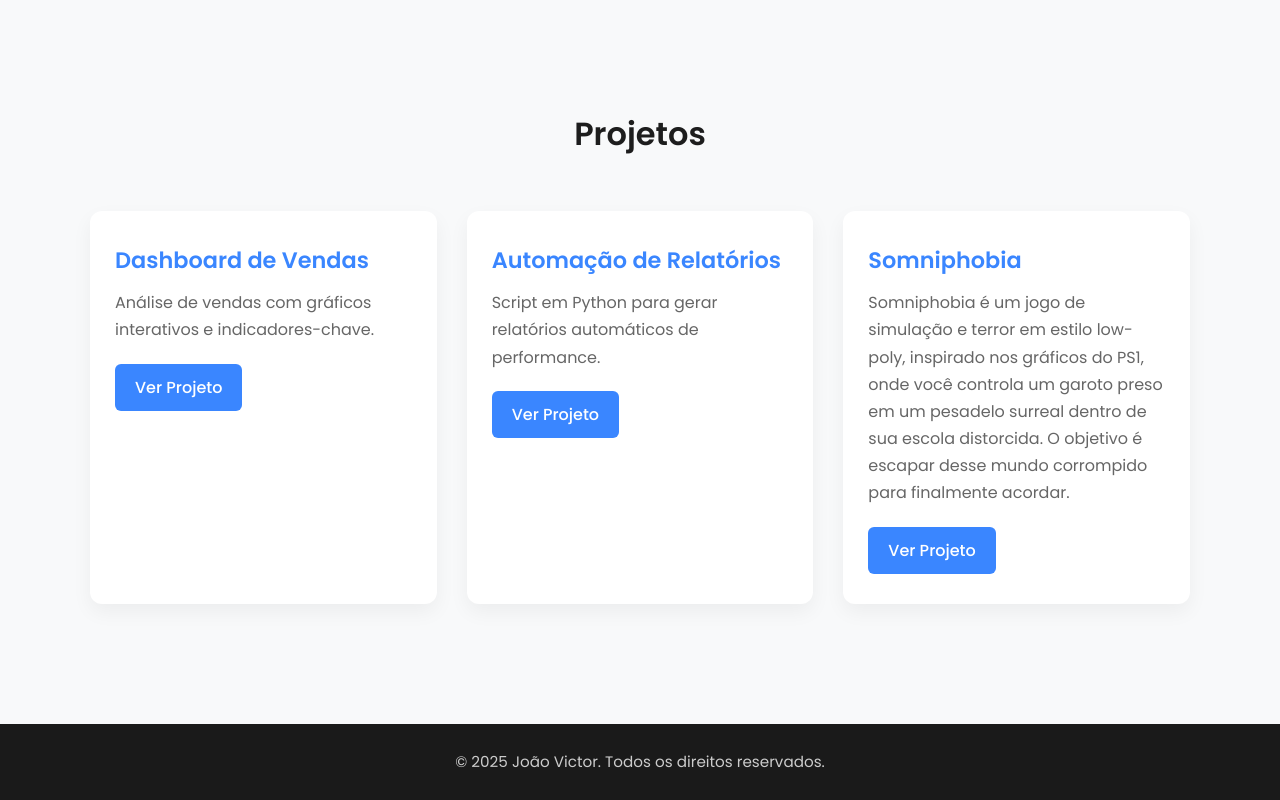
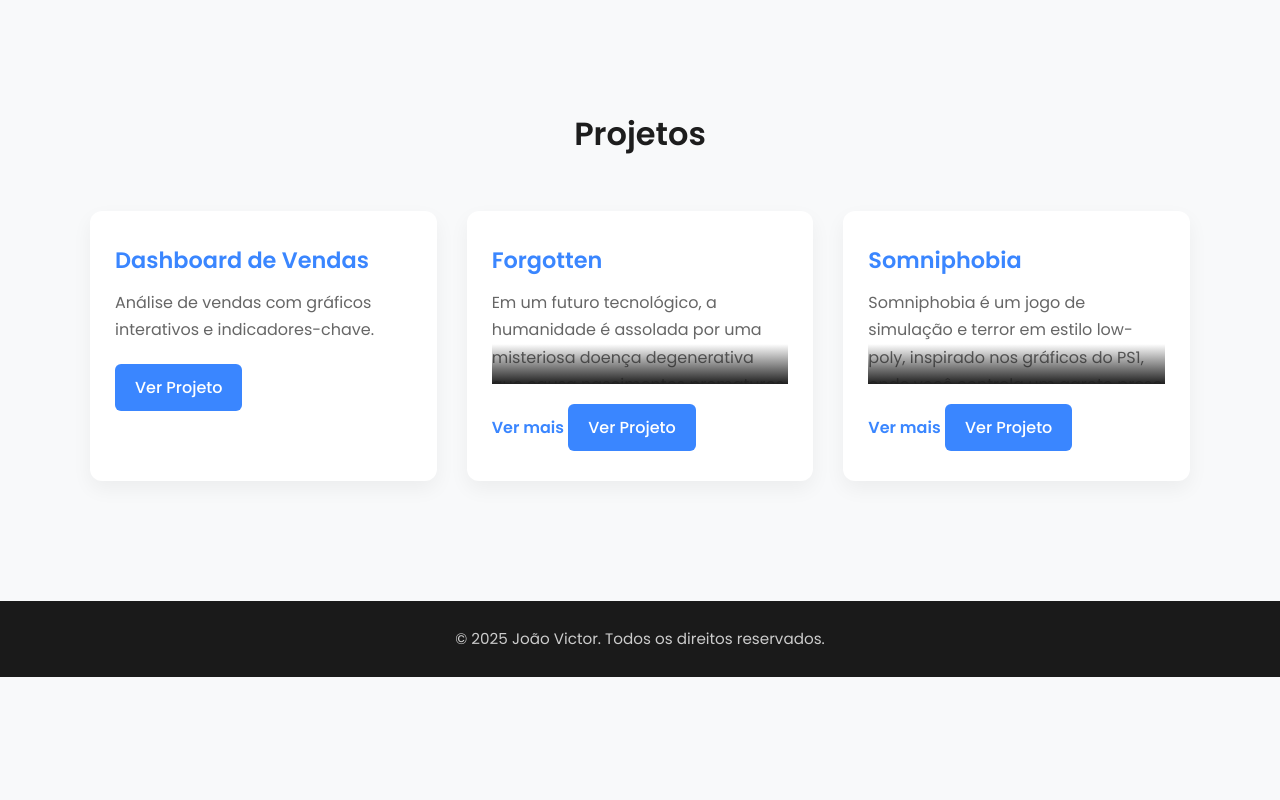
Before and after one commit to Joaovictornbrasil/portfolio, a plain HTML site: page index.html in a window 1280 px wide. Shown: the part 948-1748 px from the top of the page. After the commit the page ends 1625 px from the top, so only its background shows below. Drawn offline with nearby package versions, Linux system fonts and the light colour scheme.

Commit message:
quase finalizado

```diff
--- a/index.html
+++ b/index.html
@@ -117,13 +117,15 @@
           <a href="#" target="_blank" class="btn">Ver Projeto</a>
         </div>
         <div class="projeto-card">
-          <h3>Automação de Relatórios</h3>
-          <p>Script em Python para gerar relatórios automáticos de performance.</p>
+          <h3>Forgotten</h3>
+          <p class="expandable-text">Em um futuro tecnológico, a humanidade é assolada por uma misteriosa doença degenerativa que causa nascimentos prematuros. Para combater a epidemia, uma elite de operadores conhecidos como "Kammerjäger" utiliza nanotecnologia para enviar seus avatares ao sistema imunológico dos doentes. Sua missão é conter a infecção para extrair o CPH4, um composto vital encontrado em recém-nascidos que é a única cura para os adultos.</p>
+          <span class="see-more-btn">Ver mais</span>
           <a href="#" target="_blank" class="btn">Ver Projeto</a>
         </div>
         <div class="projeto-card">
           <h3>Somniphobia</h3>
-          <p>Somniphobia é um jogo de simulação e terror em estilo low-poly, inspirado nos gráficos do PS1, onde você controla um garoto preso em um pesadelo surreal dentro de sua escola distorcida. O objetivo é escapar desse mundo corrompido para finalmente acordar.</p>
+          <p class="expandable-text">Somniphobia é um jogo de simulação e terror em estilo low-poly, inspirado nos gráficos do PS1, onde você controla um garoto preso em um pesadelo surreal dentro de sua escola distorcida. O objetivo é escapar desse mundo corrompido para finalmente acordar.</p>
+          <span class="see-more-btn">Ver mais</span>
           <a href="https://github.com/Andersonndiass/Somniphobia?tab=readme-ov-file" target="_blank" class="btn">Ver
             Projeto</a>
         </div>
--- a/script.js
+++ b/script.js
@@ -49,12 +49,11 @@ const projetos = [
     ]
   },
   {
-    titulo: "Automação de Relatórios",
-    descricao: "Script em Python para gerar relatórios automáticos de performance.",
+    titulo: "Forgotten",
+    descricao: "Nesta realidade, a humanidade avançada enfrenta uma epidemia que degenera lentamente o corpo e força crianças a nascerem prematuras. Para salvar a população, os doentes são isolados em cápsulas de contenção enquanto os Kammerjäger, operadores de elite, enviam seus avatares por nanobots para combater a infecção de dentro do sistema imune. O objetivo é purificar o organismo para a extração segura do CPH4 dos recém-nascidos, um composto essencial usado para curar os adultos. Contudo, a tecnologia das cápsulas foi adaptada para um uso secundário e perigoso: reviver as memórias mais felizes de uma pessoa. Esta experiência, embora reconfortante, tem um custo terrível, drenando a vitalidade do usuário a cada sessão. A máquina, altamente viciante, transforma o alívio em uma lenta sentença de morte. Nosso protagonista, um morador do grande centro comercial de Treggërba, vive o luto pela perda trágica de sua família. Desolado e em busca de qualquer alívio, ele se vê perigosamente atraído pela promessa da cápsula de memórias, um refúgio que pode custar sua própria vida.",
     competencias: [
-      "Python e bibliotecas pandas/openpyxl",
-      "Automação de processos",
-      "Manipulação de arquivos Excel"
+      "Trabalho em equipe",
+      "Roteirização",
     ],
     link: "#",
     // SOLUÇÃO: Usando "imagem" (singular) com uma única URL.
@@ -194,3 +193,21 @@ lightboxModal.addEventListener('click', (e) => {
     closeLightbox();
   }
 });
+
+// ======= FUNCIONALIDADE VER MAIS / VER MENOS =======
+document.querySelectorAll('.see-more-btn').forEach(button => {
+  button.addEventListener('click', event => {
+    // Encontra o card pai mais próximo do botão clicado
+    const card = event.target.closest('.projeto-card');
+
+    // Adiciona ou remove a classe 'expanded' no card
+    card.classList.toggle('expanded');
+
+    // Muda o texto do botão com base na presença da classe 'expanded'
+    if (card.classList.contains('expanded')) {
+      event.target.textContent = 'Ver menos';
+    } else {
+      event.target.textContent = 'Ver mais';
+    }
+  });
+});
--- a/style.css
+++ b/style.css
@@ -643,3 +643,53 @@ body.dark-mode .soft-skills-list li:hover {
 .lightbox-close:hover {
   color: #bbb;
 }
+
+/* --- EFEITO VER MAIS / VER MENOS --- */
+
+.projeto-card .expandable-text {
+  /* Define a altura máxima inicial (ajuste conforme necessário) */
+  max-height: 95px;
+  overflow: hidden;
+  position: relative;
+  /* Transição suave para a altura ao expandir/recolher */
+  transition: max-height 0.4s ease-in-out;
+}
+
+/* Efeito de gradiente no final do texto para indicar que há mais conteúdo */
+.projeto-card .expandable-text::after {
+  content: '';
+  position: absolute;
+  bottom: 0;
+  left: 0;
+  width: 100%;
+  height: 40px;
+  background: linear-gradient(to bottom, transparent, #1f1f1f); /* Use a cor de fundo do seu card */
+  pointer-events: none; /* Garante que não atrapalhe a seleção de texto */
+  transition: opacity 0.4s ease-in-out;
+}
+
+/* Estilo para o estado expandido */
+.projeto-card.expanded .expandable-text {
+  /* Altura grande o suficiente para mostrar todo o texto */
+  max-height: 500px;
+}
+
+/* Esconde o gradiente quando o texto estiver expandido */
+.projeto-card.expanded .expandable-text::after {
+  opacity: 0;
+}
+
+
+/* Estilo para o botão "Ver mais" */
+.see-more-btn {
+  display: inline-block;
+  margin-top: 10px;
+  color: #3a86ff; /* Mesma cor do seu botão principal */
+  font-weight: 600;
+  cursor: pointer;
+  transition: color 0.3s;
+}
+
+.see-more-btn:hover {
+  color: #5d9dff;
+}
```
